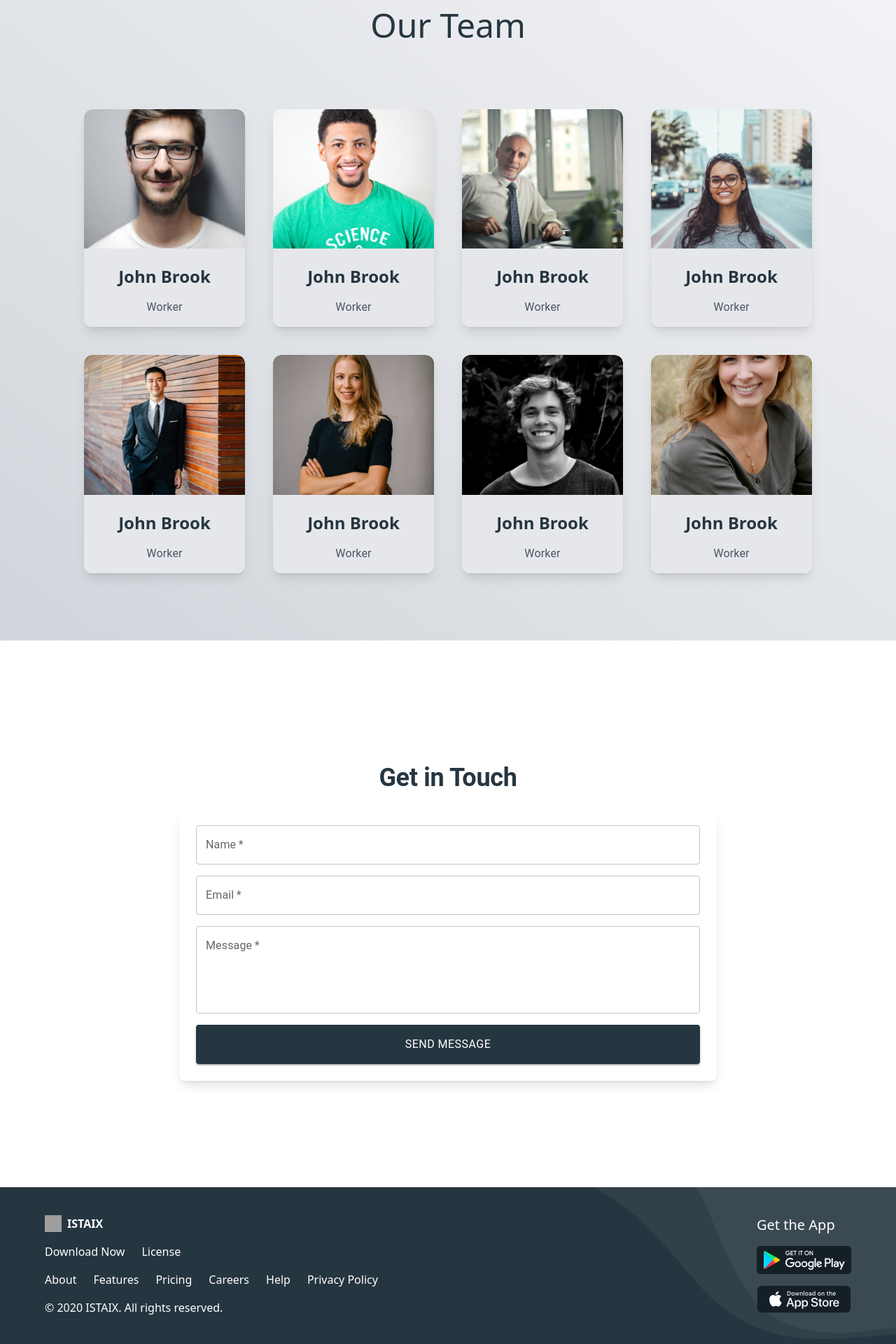
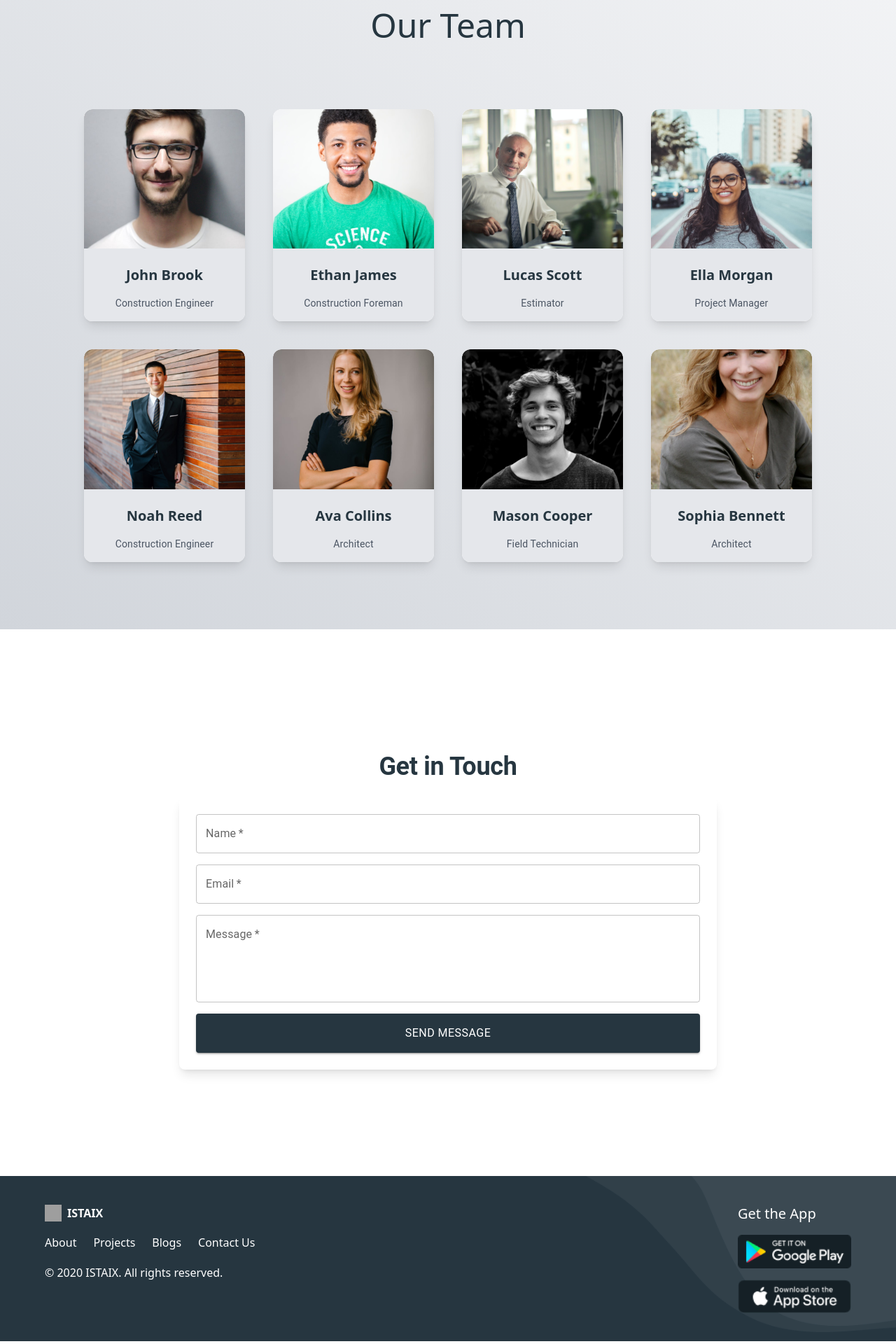
Before and after one commit to ahmedmohamed641/Construction-landing-page, a Next.js app: page /about in a window 1280 px wide. Shown: the part 796-2716 px from the top of the page at 70% size. Built offline with nearby package versions, Linux system fonts and the light colour scheme; grey boxes are pictures that could not be loaded.

Commit message:
fixed some responsivness issues and added interactivity to he footer

```diff
--- a/components/AboutSection/AboutSection.jsx
+++ b/components/AboutSection/AboutSection.jsx
@@ -1,11 +1,11 @@
-import { Button, Typography, Container, TextField } from "@mui/material";
+import { Button, Container } from "@mui/material";
 import ArrowDownwardIcon from "@mui/icons-material/ArrowDownward";
 import Image from "next/image";
 import Link from "next/link";
 
 const AboutSection = () => {
   return (
-    <section className="about-background from-gray-100 to-gray-300 xs:pt-16 xs:pr-8 xs:pl-8 md:pr-14 md:pl-14 lg:pr-24 sm:pb-24 md:pb-24 xs:pb-24 lg:pl-24 lg:pt-24 w-full">
+    <section className=" from-gray-100 to-gray-300 xs:pt-16 xs:pr-8 xs:pl-8 md:pr-14 md:pl-14 lg:pr-24 sm:pb-24 md:pb-24 xs:pb-24 lg:pl-24 lg:pt-24 w-full">
       <Container maxWidth="xl" className="flex items-center justify-between">
         <section className="flex-col justify-start text-left w-full lg:w-1/2">
           <h1 className="text-navy-text xs:text-3xl sm:text-4xl lg:text-5xl xl:text-7xl leading-normal xs:mb-4 md:mb-6 capitalize">
--- a/components/Cards/Cards.jsx
+++ b/components/Cards/Cards.jsx
@@ -1,19 +1,24 @@
 import { Button, Typography, Container } from "@mui/material";
 import ChevronRightIcon from "@mui/icons-material/ChevronRight";
 import Image from "next/image";
+import Link from "next/link"; // Import the Link component from next/link
 
 const Cards = () => {
   return (
-    <section className="p-6 sm:p-12 lg:p-24 w-full">
+    <section id="blogs" className="p-6 sm:p-12 lg:p-24 w-full">
       <Container
         maxWidth="xl"
         className="text-left sm:flex gap-12 lg:gap-24 lg:justify-between"
       >
         {/* First Card */}
-        <article className="grid grid-cols-1 rounded-xl">
+        <Link
+          href="https://www.thespruce.com/best-construction-materials-for-your-home-4177916"
+          passHref
+        >
+          <article className="grid grid-cols-1 rounded-xl cursor-pointer">
             <figure className="flex justify-start">
               <Image
-              src="/assets/images/Image (2).png"
+                src="/assets/images/home11.png"
                 className="md:w-96 lg:w-full h-auto rounded-t-xl"
                 alt="Canadian Construction Branches"
                 width={960}
@@ -22,12 +27,14 @@ const Cards = () => {
             </figure>
             <div className="flex flex-col gap-4 pt-6">
               <h3 className="text-navy text-xl sm:text-2xl capitalize font-medium">
-              Canadian Construction <br className="hidden sm:block" /> Branches.
+                Canadian Construction <br className="hidden sm:block" />{" "}
+                Branches.
               </h3>
               <Typography className="text-grey text-sm sm:text-base">
                 We&apos;ll Supply You With Materials To{" "}
                 <br className="hidden sm:block" />
-              Create Your Dream Property From <br className="hidden sm:block" />
+                Create Your Dream Property From{" "}
+                <br className="hidden sm:block" />
                 Foundation To Finish. Call To Get Started!
               </Typography>
               <span>
@@ -38,12 +45,17 @@ const Cards = () => {
               </span>
             </div>
           </article>
+        </Link>
 
         {/* Second Card */}
-        <article className="grid grid-cols-1 rounded-xl">
+        <Link
+          href="https://www.homeadvisor.com/cost/architects-and-engineers/build-a-house/"
+          passHref
+        >
+          <article className="grid grid-cols-1 rounded-xl cursor-pointer">
             <figure className="flex justify-start">
               <Image
-              src="/assets/images/Image (2).png"
+                src="/assets/images/home13.png"
                 className="md:w-96 lg:w-full h-auto rounded-t-xl"
                 alt="Australian Construction Branches"
                 width={960}
@@ -58,7 +70,8 @@ const Cards = () => {
               <Typography className="text-grey text-sm sm:text-base">
                 We&apos;ll Supply You With Materials To{" "}
                 <br className="hidden sm:block" />
-              Create Your Dream Property From <br className="hidden sm:block" />
+                Create Your Dream Property From{" "}
+                <br className="hidden sm:block" />
                 Foundation To Finish. Call To Get Started!
               </Typography>
               <span>
@@ -69,12 +82,17 @@ const Cards = () => {
               </span>
             </div>
           </article>
+        </Link>
 
         {/* Third Card */}
-        <article className="grid grid-cols-1 rounded-xl">
+        <Link
+          href="https://www.builderonline.com/building/the-latest-trends-in-home-construction_o"
+          passHref
+        >
+          <article className="grid grid-cols-1 rounded-xl cursor-pointer">
             <figure className="flex justify-start">
               <Image
-              src="/assets/images/Image (2).png"
+                src="/assets/images/hpme5.png"
                 className="md:w-96 lg:w-full h-auto rounded-t-xl"
                 alt="Brazilian Construction Branches"
                 width={960}
@@ -89,7 +107,8 @@ const Cards = () => {
               <Typography className="text-grey text-sm sm:text-base">
                 We&apos;ll Supply You With Materials To{" "}
                 <br className="hidden sm:block" />
-              Create Your Dream Property From <br className="hidden sm:block" />
+                Create Your Dream Property From{" "}
+                <br className="hidden sm:block" />
                 Foundation To Finish. Call To Get Started!
               </Typography>
               <span>
@@ -100,6 +119,7 @@ const Cards = () => {
               </span>
             </div>
           </article>
+        </Link>
       </Container>
     </section>
   );
--- a/components/Footer/Footer.jsx
+++ b/components/Footer/Footer.jsx
@@ -22,21 +22,19 @@ const Footer = () => {
             </Link>
 
             <ul className="flex flex-wrap gap-4 sm:gap-6">
-              <li>
-                <p>Download Now</p>
-              </li>
-              <li>
-                <p>License</p>
-              </li>
-            </ul>
+              <Link href="/about">
+                <li>About</li>
+              </Link>
 
-            <ul className="flex flex-wrap gap-4 sm:gap-6">
-              <li>About</li>
-              <li>Features</li>
-              <li>Pricing</li>
-              <li>Careers</li>
-              <li>Help</li>
-              <li>Privacy Policy</li>
+              <Link href="/projects">
+                <li>Projects</li>
+              </Link>
+              <Link href="/#blogs">
+                <li>Blogs</li>
+              </Link>
+              <Link href="/about#contact-form">
+                <li>Contact Us</li>
+              </Link>
             </ul>
 
             <p>&copy; 2020 ISTAIX. All rights reserved.</p>
@@ -44,11 +42,39 @@ const Footer = () => {
 
           <section className="flex flex-col gap-4 text-center lg:text-right">
             <p className="text-xl text-left font-thin">Get the App</p>
+
+            {/* Play Store Image */}
             <figure>
-              <img src="/assets/images/playstore.png" alt="Play Store" />
+              <a
+                href="https://play.google.com/store/apps"
+                target="_blank"
+                rel="noopener noreferrer"
+              >
+                <Image
+                  src="/assets/images/playstore.png"
+                  alt="Play Store"
+                  width={150} // Adjusted size for image
+                  height={100} // Adjusted size for image
+                  className="w-auto h-12"
+                />
+              </a>
             </figure>
+
+            {/* Apple Store Image */}
             <figure>
-              <img src="/assets/images/applestore.png" alt="Apple Store" />
+              <a
+                href="https://apps.apple.com/app"
+                target="_blank"
+                rel="noopener noreferrer"
+              >
+                <Image
+                  src="/assets/images/applestore.png"
+                  alt="Apple Store"
+                  width={150} // Adjusted size for image
+                  height={100} // Adjusted size for image
+                  className="w-auto h-12"
+                />
+              </a>
             </figure>
           </section>
         </section>
--- a/components/ProjectsCards/ProjectsCards.jsx
+++ b/components/ProjectsCards/ProjectsCards.jsx
@@ -1,11 +1,11 @@
-import { Typography, Container } from "@mui/material";
+import { Container } from "@mui/material";
 import Image from "next/image";
 
 const ProjectsCards = () => {
   return (
     <section
       id="projects"
-      className="bg-gradient-to-bl text-center from-gray-100 to-gray-300 xs:pt-16 xs:pr-8 xs:pl-8 md:pr-14 md:pl-14 lg:pr-24 sm:pb-24 md:pb-24 xs:pb-24 lg:pl-24 lg:pt-24 w-full"
+      className="bg-white text-center from-gray-100 to-gray-300 xs:pt-16 xs:pr-8 xs:pl-8 md:pr-14 md:pl-14 lg:pr-24 sm:pb-24 md:pb-24 xs:pb-24 lg:pl-24 lg:pt-24 w-full"
     >
       <h2 className="text-navy-text font-bold text-3xl sm:text-4xl lg:text-5xl leading-snug mb-10 lg:mb-24">
         Our Projects
@@ -20,14 +20,14 @@ const ProjectsCards = () => {
             <Image
               src="/assets/images/home.png"
               className="w-full h-auto object-cover rounded-t-xl"
-              alt="Canadian Construction Branches"
+              alt="Maple Grove"
               width={300}
               height={560}
             />
           </figure>
           <div className="flex flex-col gap-4 pt-6 bg-gray-200 p-4">
-            <h3 className="text-navy text-xl sm:text-2xl capitalize font-semibold transition-colors duration-300 hover:text-blue-600">
-              John Brook
+            <h3 className="text-navy xs:text-md md:text-xl  sm:text-2xl capitalize font-semibold transition-colors duration-300 hover:text-blue-600">
+              Maple Grove
             </h3>
           </div>
         </section>
@@ -37,14 +37,14 @@ const ProjectsCards = () => {
             <Image
               src="/assets/images/home2.png"
               className="w-full h-auto object-cover rounded-t-xl"
-              alt="Canadian Construction Branches"
+              alt="Elmwood Retreat"
               width={300}
               height={560}
             />
           </figure>
           <div className="flex flex-col gap-4 pt-6 bg-gray-200 p-4">
-            <h3 className="text-navy text-xl sm:text-2xl capitalize font-semibold transition-colors duration-300 hover:text-blue-600">
-              John Brook
+            <h3 className="text-navy  xs:text-md md:text-xl capitalize font-semibold transition-colors duration-300 hover:text-blue-600">
+              Elmwood Retreat
             </h3>
           </div>
         </section>
@@ -54,14 +54,14 @@ const ProjectsCards = () => {
             <Image
               src="/assets/images/home4.png"
               className="w-full h-auto object-cover rounded-t-xl"
-              alt="Canadian Construction Branches"
+              alt="Pine Hill"
               width={300}
               height={560}
             />
           </figure>
           <div className="flex flex-col gap-4 pt-6 bg-gray-200 p-4">
-            <h3 className="text-navy text-xl sm:text-2xl capitalize font-semibold transition-colors duration-300 hover:text-blue-600">
-              John Brook
+            <h3 className="text-navy xs:text-md md:text-xl  capitalize font-semibold transition-colors duration-300 hover:text-blue-600">
+              Pine Hill
             </h3>
           </div>
         </section>
@@ -72,14 +72,14 @@ const ProjectsCards = () => {
             <Image
               src="/assets/images/home6.png"
               className="w-full h-auto object-cover rounded-t-xl"
-              alt="Canadian Construction Branches"
+              alt="Cedar View"
               width={300}
               height={560}
             />
           </figure>
           <div className="flex flex-col gap-4 pt-6 bg-gray-200 p-4">
-            <h3 className="text-navy text-xl sm:text-2xl capitalize font-semibold transition-colors duration-300 hover:text-blue-600">
-              John Brook
+            <h3 className="text-navy xs:text-md md:text-xl  capitalize font-semibold transition-colors duration-300 hover:text-blue-600">
+              Cedar View
             </h3>
           </div>
         </section>
@@ -89,14 +89,14 @@ const ProjectsCards = () => {
             <Image
               src="/assets/images/home7.png"
               className="w-full h-auto object-cover rounded-t-xl"
-              alt="Canadian Construction Branches"
+              alt="Oak Ridge"
               width={300}
               height={560}
             />
           </figure>
           <div className="flex flex-col gap-4 pt-6 bg-gray-200 p-4">
-            <h3 className="text-navy text-xl sm:text-2xl capitalize font-semibold transition-colors duration-300 hover:text-blue-600">
-              John Brook
+            <h3 className="text-navy xs:text-md md:text-xl  capitalize font-semibold transition-colors duration-300 hover:text-blue-600">
+              Oak Ridge
             </h3>
           </div>
         </section>
@@ -107,14 +107,14 @@ const ProjectsCards = () => {
             <Image
               src="/assets/images/home8.png"
               className="w-full h-auto object-cover rounded-t-xl"
-              alt="Canadian Construction Branches"
+              alt="Willow Springs"
               width={300}
               height={560}
             />
           </figure>
           <div className="flex flex-col gap-4 pt-6 bg-gray-200 p-4">
-            <h3 className="text-navy text-xl sm:text-2xl capitalize font-semibold transition-colors duration-300 hover:text-blue-600">
-              John Brook
+            <h3 className="text-navy xs:text-md md:text-xl  capitalize font-semibold transition-colors duration-300 hover:text-blue-600">
+              Willow Springs
             </h3>
           </div>
         </section>
@@ -124,14 +124,14 @@ const ProjectsCards = () => {
             <Image
               src="/assets/images/home10.png"
               className="w-full h-auto object-cover rounded-t-xl"
-              alt="Canadian Construction Branches"
+              alt="Birchwood Estate"
               width={300}
               height={560}
             />
           </figure>
           <div className="flex flex-col gap-4 pt-6 bg-gray-200 p-4">
-            <h3 className="text-navy text-xl sm:text-2xl capitalize font-semibold transition-colors duration-300 hover:text-blue-600">
-              John Brook
+            <h3 className="text-navy xs:text-md md:text-xl  capitalize font-semibold transition-colors duration-300 hover:text-blue-600">
+              Birch Estate
             </h3>
           </div>
         </section>
@@ -141,14 +141,14 @@ const ProjectsCards = () => {
             <Image
               src="/assets/images/home12.png"
               className="w-full h-auto object-cover rounded-t-xl"
-              alt="Canadian Construction Branches"
+              alt="Cherry Blossom"
               width={300}
               height={560}
             />
           </figure>
           <div className="flex flex-col gap-4 pt-6 bg-gray-200 p-4">
-            <h3 className="text-navy text-xl sm:text-2xl capitalize font-semibold transition-colors duration-300 hover:text-blue-600">
-              John Brook
+            <h3 className="text-navy xs:text-md md:text-xl  capitalize font-semibold transition-colors duration-300 hover:text-blue-600">
+              Cherry Blossom
             </h3>
           </div>
         </section>
--- a/components/ProjectsSection/ProjectsSection.jsx
+++ b/components/ProjectsSection/ProjectsSection.jsx
@@ -2,7 +2,7 @@ import { Container } from "@mui/material";
 
 const ProjectsSection = () => {
   return (
-    <section className="bg-gradient-to-bl from-gray-100 text-center to-gray-300 xs:pt-16 xs:pr-8 xs:pl-8 md:pr-14 md:pl-14 lg:pr-24 sm:pb-24 md:pb-24 xs:pb-24 lg:pl-24 lg:pt-24 w-full">
+    <section className="about-background  text-center to-gray-300 xs:pt-16 xs:pr-8 xs:pl-8 md:pr-14 md:pl-14 lg:pr-24 sm:pb-24 md:pb-24 xs:pb-24 lg:pl-24 lg:pt-24 w-full">
       <Container
         maxWidth="xl"
         className="flex flex-col items-center text-center justify-center"
--- a/components/Team/Team.jsx
+++ b/components/Team/Team.jsx
@@ -1,5 +1,4 @@
 import { Typography, Container } from "@mui/material";
-
 import Image from "next/image";
 
 const Team = () => {
@@ -24,15 +23,16 @@ const Team = () => {
             />
           </figure>
           <div className="flex flex-col gap-4 pt-6 bg-gray-200 p-4">
-            <h3 className="text-navy text-xl sm:text-2xl capitalize font-semibold transition-colors duration-300 hover:text-blue-600">
+            <h3 className="text-navy xs:text-md md:text-xl capitalize font-semibold transition-colors duration-300 hover:text-blue-600">
               John Brook
             </h3>
-            <Typography className="text-gray-600 text-sm sm:text-base">
-              Worker
+            <Typography className="text-gray-600 md:text-sm xs:text-xs">
+              Construction Engineer
             </Typography>
           </div>
         </section>
-        {/* Second card */}
+
+        {/* Second Card */}
         <section className="flex-col rounded-xl bg-white shadow-lg overflow-hidden transition-transform duration-300 transform hover:scale-105">
           <figure className="relative">
             <Image
@@ -44,15 +44,16 @@ const Team = () => {
             />
           </figure>
           <div className="flex flex-col gap-4 pt-6 bg-gray-200 p-4">
-            <h3 className="text-navy text-xl sm:text-2xl capitalize font-semibold transition-colors duration-300 hover:text-blue-600">
-              John Brook
+            <h3 className="text-navy xs:text-md md:text-xl capitalize font-semibold transition-colors duration-300 hover:text-blue-600">
+              Ethan James
             </h3>
-            <Typography className="text-gray-600 text-sm sm:text-base">
-              Worker
+            <Typography className="text-gray-600 md:text-sm xs:text-xs">
+              Construction Foreman
             </Typography>
           </div>
         </section>
-        {/* Third card */}
+
+        {/* Third Card */}
         <section className="flex-col rounded-xl bg-white shadow-lg overflow-hidden transition-transform duration-300 transform hover:scale-105">
           <figure className="relative">
             <Image
@@ -64,16 +65,16 @@ const Team = () => {
             />
           </figure>
           <div className="flex flex-col gap-4 pt-6 bg-gray-200 p-4">
-            <h3 className="text-navy text-xl sm:text-2xl capitalize font-semibold transition-colors duration-300 hover:text-blue-600">
-              John Brook
+            <h3 className="text-navy xs:text-md md:text-xl capitalize font-semibold transition-colors duration-300 hover:text-blue-600">
+              Lucas Scott
             </h3>
-            <Typography className="text-gray-600 text-sm sm:text-base">
-              Worker
+            <Typography className="text-gray-600 md:text-sm xs:text-xs">
+              Estimator
             </Typography>
           </div>
         </section>
 
-        {/* Fourth card */}
+        {/* Fourth Card */}
         <section className="flex-col rounded-xl bg-white shadow-lg overflow-hidden transition-transform duration-300 transform hover:scale-105">
           <figure className="relative">
             <Image
@@ -85,15 +86,16 @@ const Team = () => {
             />
           </figure>
           <div className="flex flex-col gap-4 pt-6 bg-gray-200 p-4">
-            <h3 className="text-navy text-xl sm:text-2xl capitalize font-semibold transition-colors duration-300 hover:text-blue-600">
-              John Brook
+            <h3 className="text-navy xs:text-md md:text-xl capitalize font-semibold transition-colors duration-300 hover:text-blue-600">
+              Ella Morgan
             </h3>
-            <Typography className="text-gray-600 text-sm sm:text-base">
-              Worker
+            <Typography className="text-gray-600 md:text-sm xs:text-xs">
+              Project Manager
             </Typography>
           </div>
         </section>
-        {/* fifth card */}
+
+        {/* Fifth Card */}
         <section className="flex-col rounded-xl bg-white shadow-lg overflow-hidden transition-transform duration-300 transform hover:scale-105">
           <figure className="relative">
             <Image
@@ -105,16 +107,16 @@ const Team = () => {
             />
           </figure>
           <div className="flex flex-col gap-4 pt-6 bg-gray-200 p-4">
-            <h3 className="text-navy text-xl sm:text-2xl capitalize font-semibold transition-colors duration-300 hover:text-blue-600">
-              John Brook
+            <h3 className="text-navy xs:text-md md:text-xl capitalize font-semibold transition-colors duration-300 hover:text-blue-600">
+              Noah Reed
             </h3>
-            <Typography className="text-gray-600 text-sm sm:text-base">
-              Worker
+            <Typography className="text-gray-600 md:text-sm xs:text-xs">
+              Construction Engineer
             </Typography>
           </div>
         </section>
 
-        {/* sixth card */}
+        {/* Sixth Card */}
         <section className="flex-col rounded-xl bg-white shadow-lg overflow-hidden transition-transform duration-300 transform hover:scale-105">
           <figure className="relative">
             <Image
@@ -126,15 +128,16 @@ const Team = () => {
             />
           </figure>
           <div className="flex flex-col gap-4 pt-6 bg-gray-200 p-4">
-            <h3 className="text-navy text-xl sm:text-2xl capitalize font-semibold transition-colors duration-300 hover:text-blue-600">
-              John Brook
+            <h3 className="text-navy xs:text-md md:text-xl capitalize font-semibold transition-colors duration-300 hover:text-blue-600">
+              Ava Collins
             </h3>
-            <Typography className="text-gray-600 text-sm sm:text-base">
-              Worker
+            <Typography className="text-gray-600 md:text-sm xs:text-xs">
+              Architect
             </Typography>
           </div>
         </section>
-        {/* seventh card */}
+
+        {/* Seventh Card */}
         <section className="flex-col rounded-xl bg-white shadow-lg overflow-hidden transition-transform duration-300 transform hover:scale-105">
           <figure className="relative">
             <Image
@@ -146,15 +149,16 @@ const Team = () => {
             />
           </figure>
           <div className="flex flex-col gap-4 pt-6 bg-gray-200 p-4">
-            <h3 className="text-navy text-xl sm:text-2xl capitalize font-semibold transition-colors duration-300 hover:text-blue-600">
-              John Brook
+            <h3 className="text-navy xs:text-md md:text-xl capitalize font-semibold transition-colors duration-300 hover:text-blue-600">
+              Mason Cooper
             </h3>
-            <Typography className="text-gray-600 text-sm sm:text-base">
-              Worker
+            <Typography className="text-gray-600 md:text-sm xs:text-xs">
+              Field Technician
             </Typography>
           </div>
         </section>
-        {/* eighth card */}
+
+        {/* Eighth Card */}
         <section className="flex-col rounded-xl bg-white shadow-lg overflow-hidden transition-transform duration-300 transform hover:scale-105">
           <figure className="relative">
             <Image
@@ -166,11 +170,11 @@ const Team = () => {
             />
           </figure>
           <div className="flex flex-col gap-4 pt-6 bg-gray-200 p-4">
-            <h3 className="text-navy text-xl sm:text-2xl capitalize font-semibold transition-colors duration-300 hover:text-blue-600">
-              John Brook
+            <h3 className="text-navy xs:text-md md:text-xl capitalize font-semibold transition-colors duration-300 hover:text-blue-600">
+              Sophia Bennett
             </h3>
-            <Typography className="text-gray-600 text-sm sm:text-base">
-              Worker
+            <Typography className="text-gray-600 md:text-sm xs:text-xs">
+              Architect
             </Typography>
           </div>
         </section>
```
Also changed, not shown: components/HeroSection/HeroSection.jsx (+5 -2 lines), components/Navbar/Navbar.jsx (+47 -7 lines), components/Review/Review.jsx (+10 -10 lines), styles/globals.css (+8 -0 lines), public/assets/images/backg.png (added), public/assets/images/backg2.png (added). Lines whose indentation alone changed are shown as unchanged.
